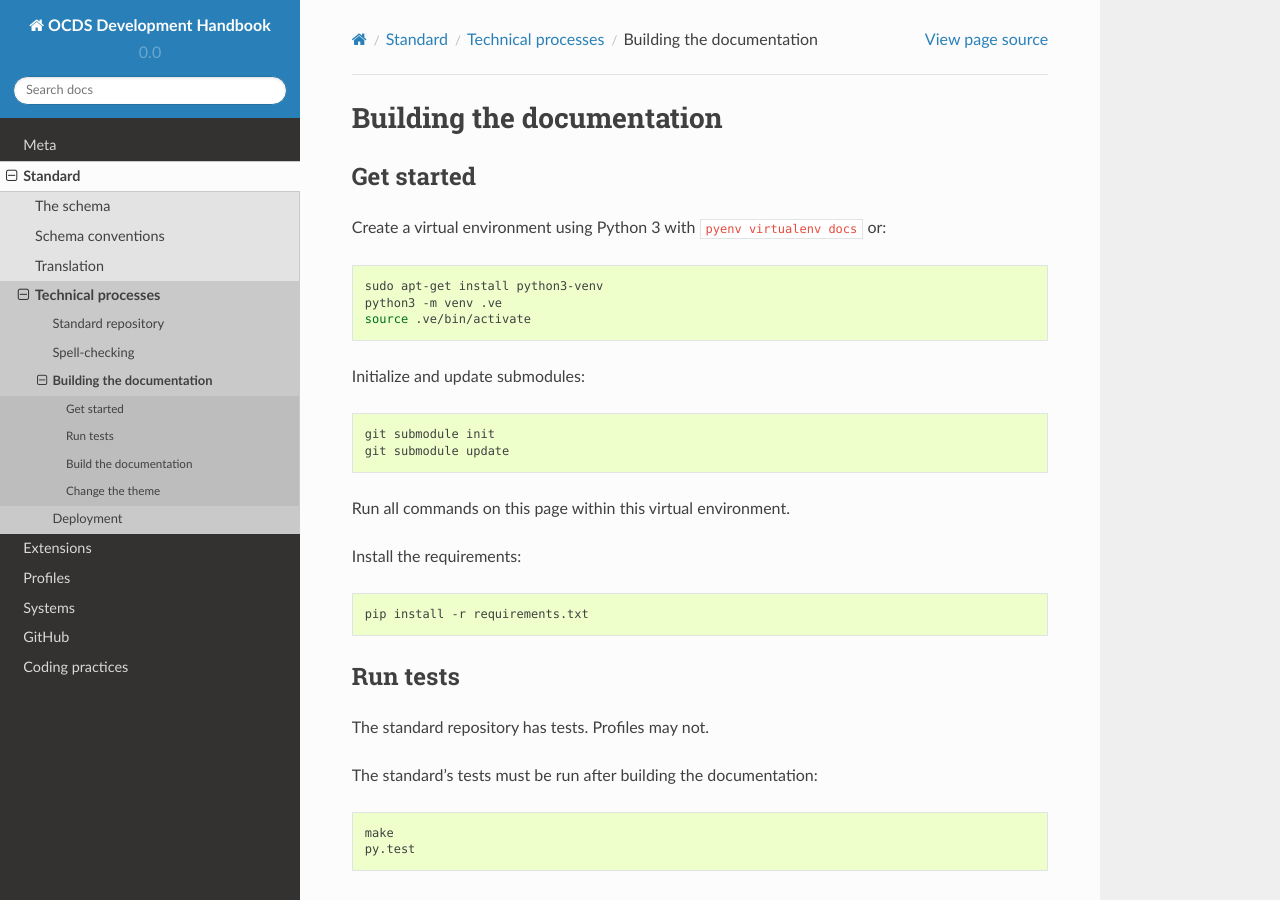
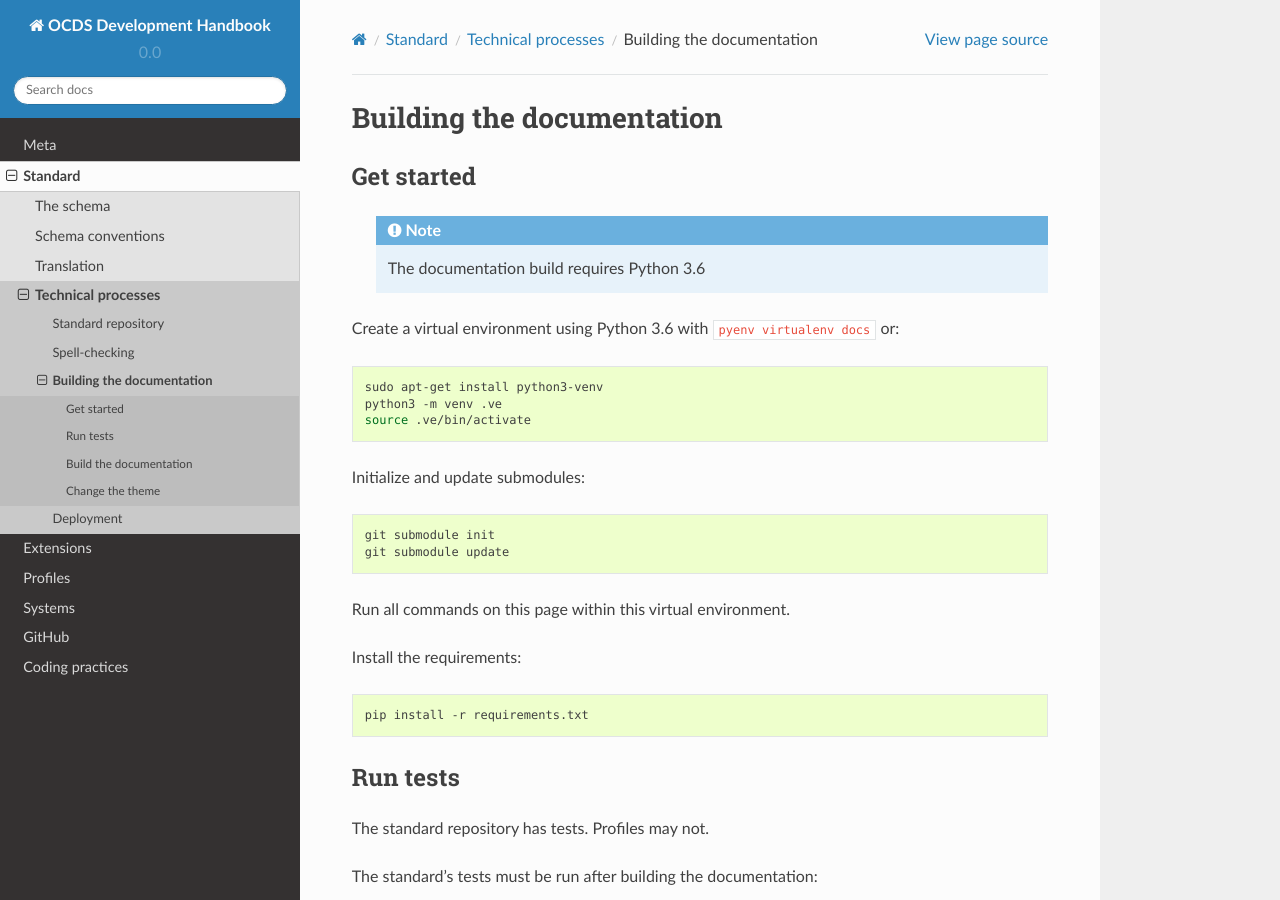
Before and after one commit to open-contracting/standard-development-handbook, a Sphinx documentation site: the page built from docs/standard/technical/build.md, in a window 1280 px wide and 900 px high. Built offline with Sphinx 7.4.7 and the Read the Docs theme 2.0.0, drawn with Linux system fonts in a browser that asks for light colours; pages that are not in the unit, such as notebooks, are missing from menus.

Commit message:
Add python 3.6 requirement

````diff
--- a/docs/standard/technical/build.md
+++ b/docs/standard/technical/build.md
@@ -2,7 +2,12 @@
 
 ## Get started
 
-Create a virtual environment using Python 3 with `pyenv virtualenv docs` or:
+```eval_rst
+  .. note::
+    The documentation build requires Python 3.6
+```
+
+Create a virtual environment using Python 3.6 with `pyenv virtualenv docs` or:
 
 ```shell
 sudo apt-get install python3-venv
````
